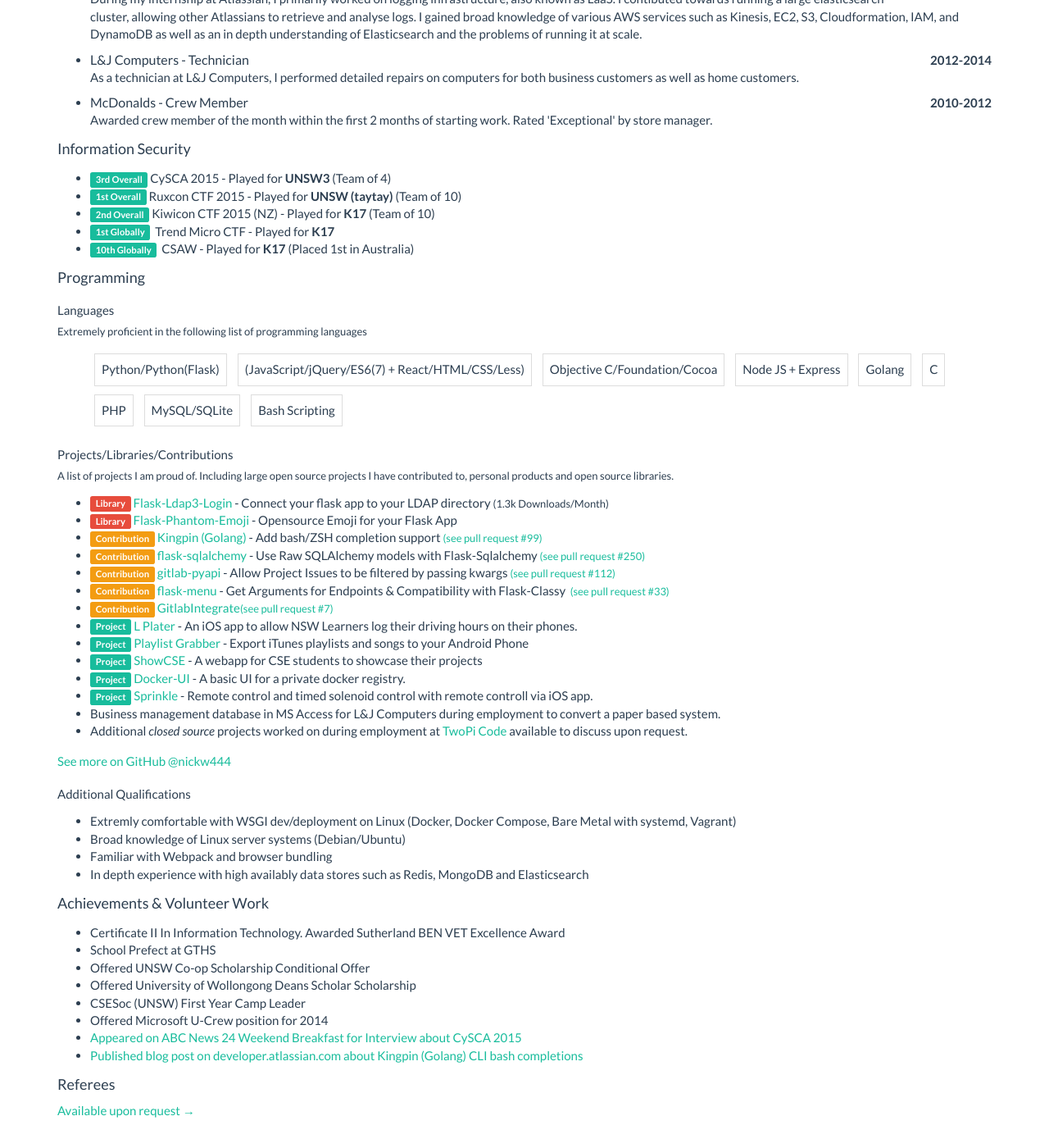
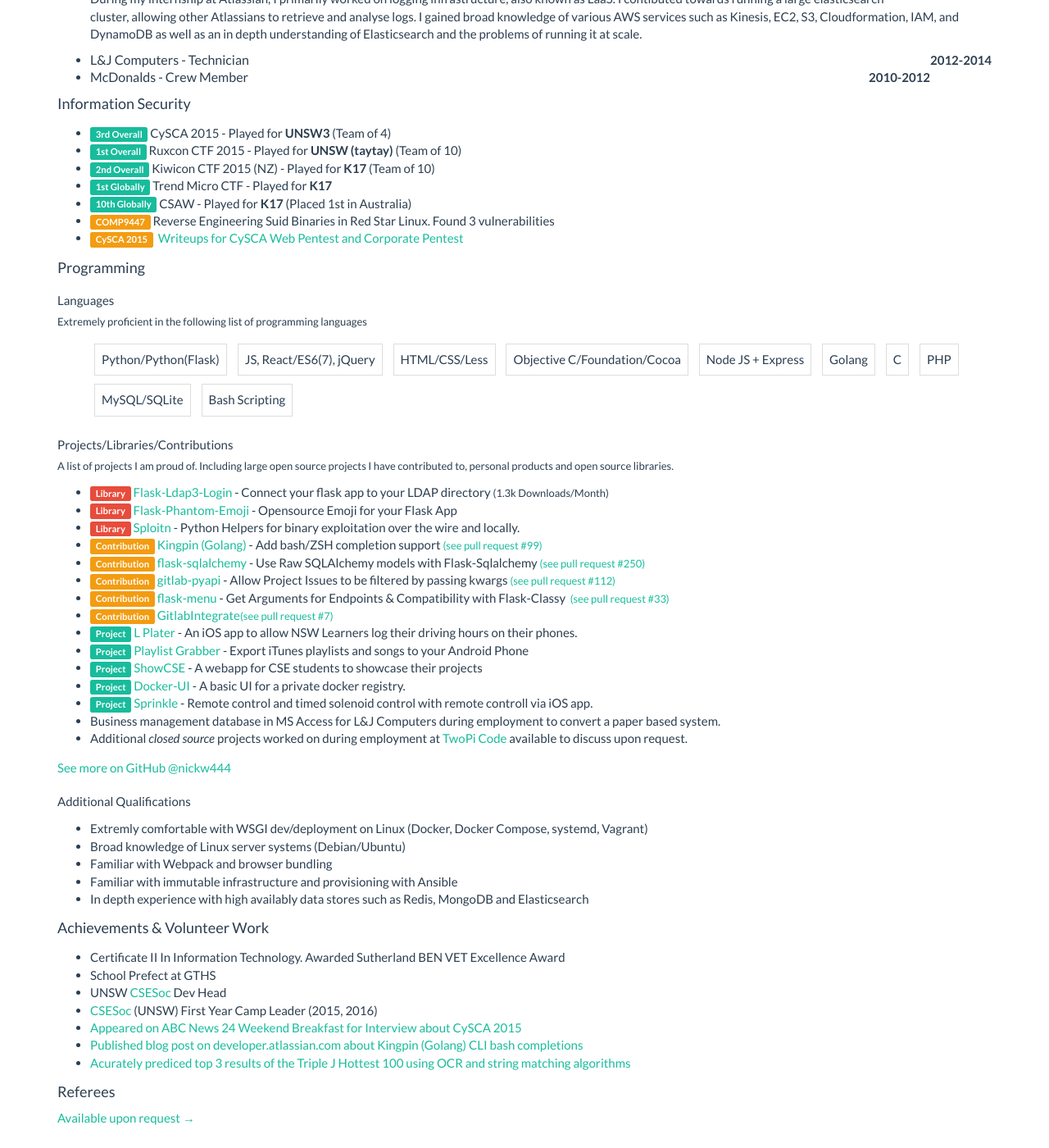
Before and after one commit to nickw444/nickw444.github.io, a Jekyll site: the page resume/index.html, which Jekyll copies as it is, in a window 1280 px wide and 1400 px high, scrolled down 559 px. Shown: the whole window at 82% size. Built offline with Jekyll 4.4.1, drawn with Linux system fonts in a browser that asks for light colours.

Commit message:
Update resume

```diff
--- a/resume/index.html
+++ b/resume/index.html
@@ -101,16 +101,9 @@
                 </li>
                 <li><span class="pull-right"><strong>2012-2014</strong></span>
                     <h4>L&amp;J Computers - Technician</h4>
-                    <p>
-                        As a technician at L&amp;J Computers, I performed detailed repairs on
-                        computers for both business customers as well as home customers.
-                    </p>
                 </li>
                 <li><span class="pull-right"><strong>2010-2012</strong></span>
                     <h4>McDonalds - Crew Member</h4>
-                    <p>
-                        Awarded crew member of the month within the first 2 months of starting work. Rated 'Exceptional' by store manager.
-                    </p>
                 </li>
             </ul>
             <h2>Information Security</h2>
@@ -118,8 +111,10 @@
                 <li><span class="label label-success">3rd Overall</span>&nbsp;CySCA 2015 - Played for <strong>UNSW3</strong> (Team of 4)</li>
                 <li><span class="label label-success">1st Overall</span>&nbsp;Ruxcon CTF 2015 - Played for <strong>UNSW (taytay)</strong> (Team of 10)</li>
                 <li><span class="label label-success">2nd Overall</span>&nbsp;Kiwicon CTF 2015 (NZ) - Played for <strong>K17</strong> (Team of 10)</li>
-                <li><span class="label label-success">1st Globally</span>&nbsp; Trend Micro CTF - Played for <strong>K17</strong></li>
-                <li><span class="label label-success">10th Globally</span>&nbsp; CSAW - Played for <strong>K17</strong> (Placed 1st in Australia)</li>
+                <li><span class="label label-success">1st Globally</span>&nbsp;Trend Micro CTF - Played for <strong>K17</strong></li>
+                <li><span class="label label-success">10th Globally</span>&nbsp;CSAW - Played for <strong>K17</strong> (Placed 1st in Australia)</li>
+                <li><span class="label label-warning">COMP9447</span>&nbsp;Reverse Engineering Suid Binaries in Red Star Linux. Found 3 vulnerabilities</li>
+                <li><span class="label label-warning">CySCA 2015</span>&nbsp; <a href="https://nickwhyte.com/post/2015/cysca-2015/">Writeups for CySCA Web Pentest and Corporate Pentest</a></li>
             </ul>
             <h2>Programming</h2>
             <h3>Languages</h3>
@@ -127,7 +122,8 @@
 
             <ul class="inline-list hidden-print">
               <li>Python/Python(Flask)</li>
-                <li>(JavaScript/jQuery/ES6(7) + React/HTML/CSS/Less)</li>
+              <li>JS, React/ES6(7), jQuery</li>
+              <li>HTML/CSS/Less</li>
               <li>Objective C/Foundation/Cocoa</li>
               <li>Node JS + Express</li>
               <li>Golang</li>
@@ -138,7 +134,8 @@
             </ul>
             <ul class="visible-print-block">
                 <li>Python/Python(Flask)</li>
-                <li>(JavaScript/jQuery/ES6(7) + React/HTML/CSS/Less)</li>
+                <li>JS, React/ES6(7), jQuery</li>
+                <li>HTML/CSS/Less</li>
                 <li>Objective C/Foundation/Cocoa</li>
                 <li>Node JS + Express</li>
                 <li>Golang</li>
@@ -147,11 +144,17 @@
                 <li>MySQL/SQLite</li>
                 <li>Bash Scripting</li>
             </ul>
+            <div class="print-only hidden">
+              <br />
+              <br />
+              <br />
+            </div>
             <h3>Projects/Libraries/Contributions</h3>
             <h6>A list of projects I am proud of. Including large open source projects I have contributed to,  personal products and open source libraries.</h6>
             <ul>
                 <li><span class="label label-danger">Library</span> <a href="https://github.com/nickw444/flask-ldap3-login/">Flask-Ldap3-Login</a> - Connect your flask app to your LDAP directory <span class="small">(1.3k Downloads/Month)</span></li>
                 <li><span class="label label-danger">Library</span> <a href="https://github.com/nickw444/flask-phantom-emoji">Flask-Phantom-Emoji</a> - Opensource Emoji for your Flask App</li>
+                <li><span class="label label-danger">Library</span> <a href="https://github.com/nickw444/sploitn">Sploitn</a> - Python Helpers for binary exploitation over the wire and locally.</li>
                 <li><span class="label label-warning">Contribution</span> <a href="https://github.com/alecthomas/kingpin">Kingpin (Golang)</a> - Add bash/ZSH completion support <span class="small"><a href="https://github.com/alecthomas/kingpin/pull/99">(see pull request #99)</a></span></li>
                 <li><span class="label label-warning">Contribution</span> <a href="https://github.com/mitsuhiko/flask-sqlalchemy">flask-sqlalchemy</a> - Use Raw SQLAlchemy models with Flask-Sqlalchemy <span class="small"><a href="https://github.com/mitsuhiko/flask-sqlalchemy/pull/250">(see pull request #250)</a></span></li>
                 <li><span class="label label-warning">Contribution</span> <a href="https://github.com/Itxaka/pyapi-gitlab">gitlab-pyapi</a> - Allow Project Issues to be filtered by passing kwargs <span class="small"><a href="https://github.com/Itxaka/pyapi-gitlab/pull/112">(see pull request #112)</a></span></li>
@@ -168,21 +171,21 @@
             <a href="https://github.com/nickw444">See more on GitHub @nickw444</a>
             <h3>Additional Qualifications</h3>
             <ul>
-                <li>Extremly comfortable with WSGI dev/deployment on Linux (Docker, Docker Compose, Bare Metal with systemd, Vagrant)</li>
+                <li>Extremly comfortable with WSGI dev/deployment on Linux (Docker, Docker Compose, systemd, Vagrant)</li>
                 <li>Broad knowledge of Linux server systems (Debian/Ubuntu)</li>
                 <li>Familiar with Webpack and browser bundling</li>
+                <li>Familiar with immutable infrastructure and provisioning with Ansible</li>
                 <li>In depth experience with high availably data stores such as Redis, MongoDB and Elasticsearch</li>
             </ul>
             <h2>Achievements &amp; Volunteer Work</h2>
             <ul>
                 <li>Certificate  II In Information Technology. Awarded Sutherland BEN VET Excellence Award</li>
                 <li>School Prefect at GTHS</li>
-                <li>Offered UNSW Co-op Scholarship Conditional Offer</li>
-                <li>Offered University of Wollongong Deans Scholar Scholarship</li>
-                <li>CSESoc (UNSW) First Year Camp Leader</li>
-                <li>Offered Microsoft U-Crew position for 2014</li>
+                <li>UNSW <a href="https://www.csesoc.unsw.edu.au/">CSESoc</a> Dev Head</li>
+                <li><a href="https://www.csesoc.unsw.edu.au/">CSESoc</a> (UNSW) First Year Camp Leader (2015, 2016)</li>
                 <li><a href="https://www.youtube.com/watch?v=oBAr7mQHMZY">Appeared on ABC News 24 Weekend Breakfast for Interview about CySCA 2015</a></li>
                 <li><a href="https://developer.atlassian.com/blog/2016/03/building-helpful-golang-cli-tools/">Published blog post on developer.atlassian.com about Kingpin (Golang) CLI bash completions</a></li>
+                <li><a href="https://nickwhyte.com/post/2016/predicting-triple-j-hottest-100-2015/">Acurately prediced top 3 results of the Triple J Hottest 100 using OCR and string matching algorithms</a></li>
             </ul>
             <h2>Referees</h2>
             <a href="mailto:nick@nickwhyte.com">Available upon request &rarr;</a>
```
Also changed, not shown: other parts of resume/index.html (+5 -0 lines), 1 other file. Lines whose indentation alone changed are shown as unchanged.
